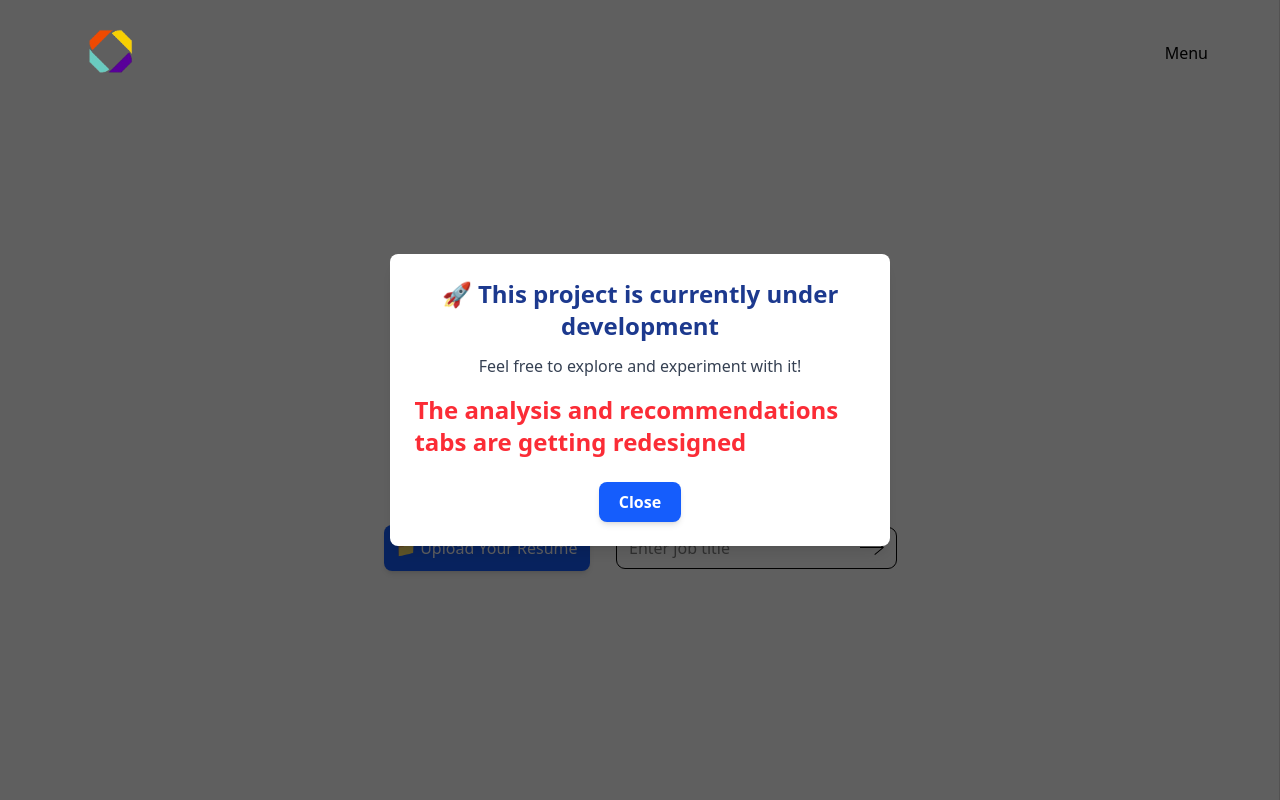
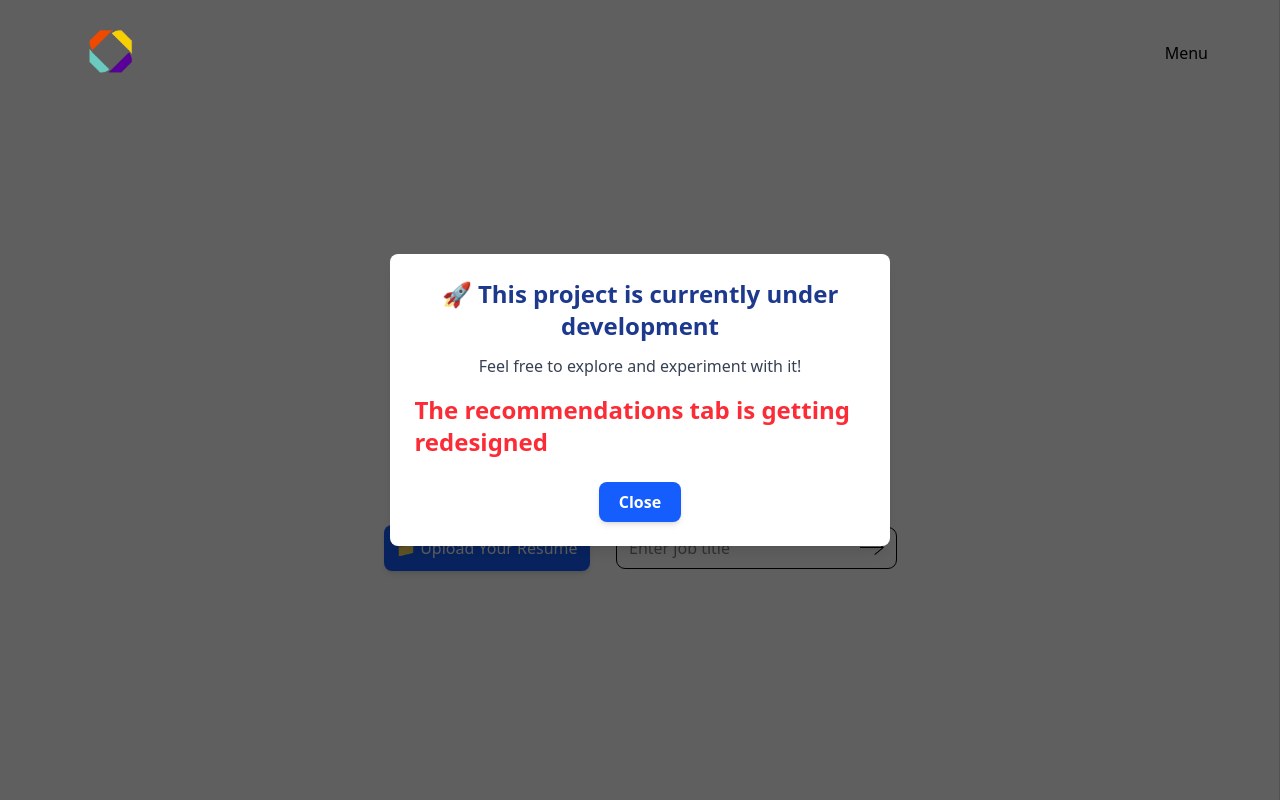
Before and after one commit to aust21/skill-gap-analyzer, a Flask app: page / in a window 1280 px wide. Run offline with Flask 2, Linux system fonts and the light colour scheme; style sheets or scripts are compiled from the project's sources.

Commit message:
--no-edit

```diff
--- a/src/frontend/templates/dash/index.html
+++ b/src/frontend/templates/dash/index.html
@@ -41,7 +41,7 @@
               >Dashboard</a
             >
           </li>
-          <li
+          <!-- <li
             class="flex justify-center items-center gap-3 font-semibold text-sm py-1 px-8 rounded-md {{ 'bg-white' if view == 'analytics' else '' 'text-black' if view == 'analytics' else 'text-gray-400'}}"
           >
             <img
@@ -51,7 +51,7 @@
             /><a href="{{url_for('views.dashboard', view='analytics')}}"
               >Analytics</a
             >
-          </li>
+          </li> -->
           <li
             class="flex justify-center items-center gap-3 font-semibold text-sm py-1 px-8 rounded-md {{ 'bg-white' if view == 'recommendation' else '' 'text-black' if view == 'recommendation' else 'text-gray-400' }}"
           >
--- a/src/frontend/templates/landing/landing.html
+++ b/src/frontend/templates/landing/landing.html
@@ -73,7 +73,7 @@
 
       <div class="text-left">
         <p class="text-2xl text-red-500 font-semibold">
-          The analysis and recommendations tabs are getting redesigned
+          The recommendations tab is getting redesigned
         </p>
       </div>
 
```
